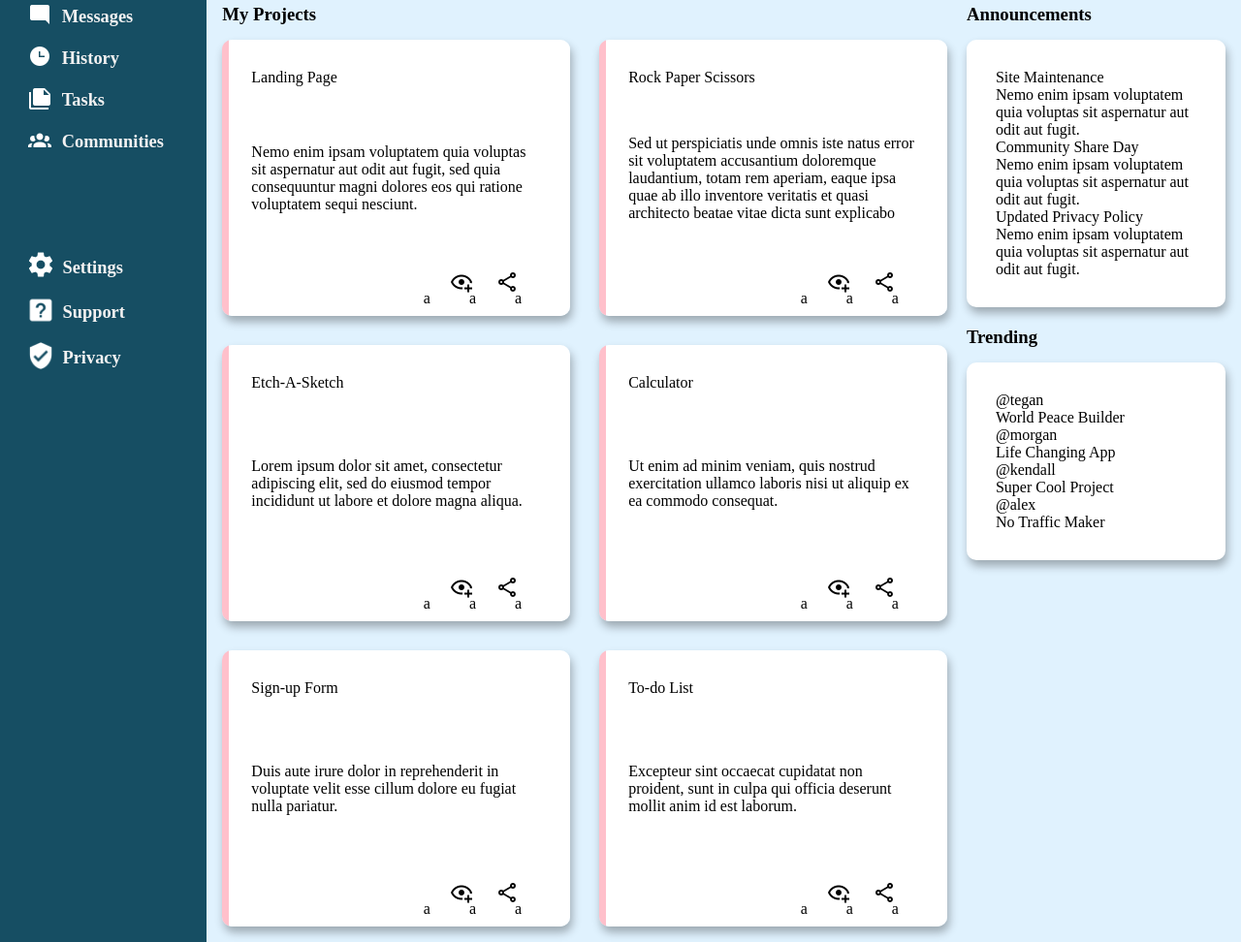
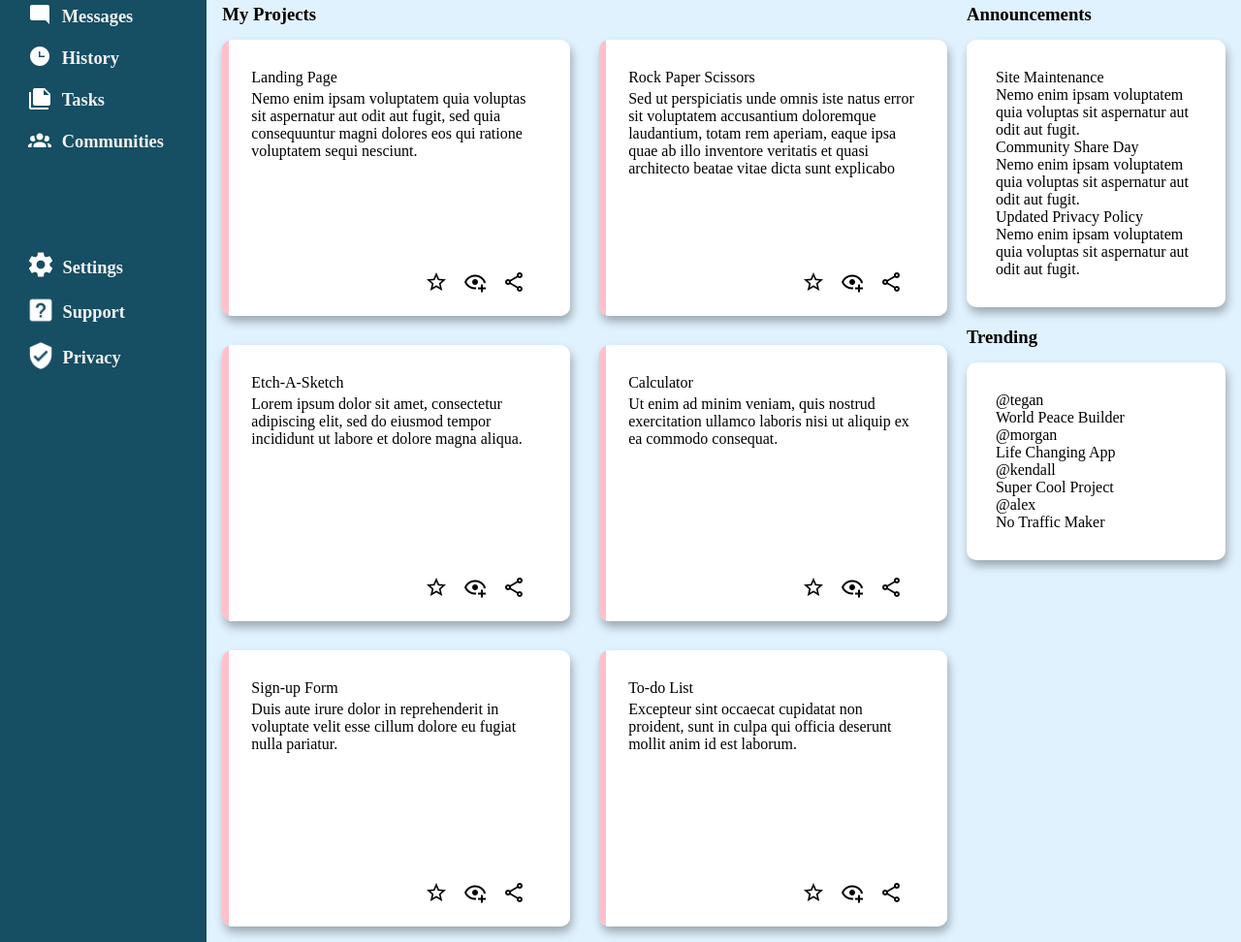
Before and after one commit to Brundex/06-odin-admin-dashboard, a plain HTML site: page index.html in a window 1280 px wide. Shown: the part 209-1181 px from the top of the page at 97% size. Drawn offline with Linux system fonts and the light colour scheme.

Commit message:
add star empy/filled

```diff
--- a/index.html
+++ b/index.html
@@ -15,7 +15,7 @@
         <div class="nav">
             <div class="topnav">
                 <!-- GIVE THIS A FIXED SIZE AND BORDER-RADIUS. APPLY THE SAME STYLING AS THE SIDEBAR ICONS ALSO -->
-                <input class="searchbar">a</input>
+                <input class="searchbar"></input>
                 <div class="nav-right-icons">
                     <!-- TESTING. CHECK THIS LATER TO SEE IF I SHOULD MAKE AN IMG TAG INSTEAD -->
                     <div class="notifications"></div>
@@ -58,91 +58,106 @@
                 <h3>My Projects</h3>
                 <div class="cards">
                     <div class="card">
+                        <div class="text">
                             <div class="title">
                                 Landing Page
                             </div>
-                        <div class="text">
+                            <div class="description">
                                 Nemo enim ipsam voluptatem quia voluptas sit aspernatur aut odit aut fugit, sed quia
                                 consequuntur magni dolores eos qui ratione voluptatem sequi nesciunt.
                             </div>
+                        </div>
                         <div class="icons">
-                            <div class="add-favorite">a</div>
-                            <div class="project-preview">a</div>
-                            <div class="share">a</div>
+                            <div class="add-favorite"></div>
+                            <div class="project-preview"></div>
+                            <div class="share"></div>
                         </div>
                     </div>
                     <div class="card">
+                        <div class="text">
                             <div class="title">
                                 Rock Paper Scissors
                             </div>
-                        <div class="text">
+                            <div class="description">
                                 Sed ut perspiciatis unde omnis iste natus error sit voluptatem accusantium doloremque
                                 laudantium, totam rem aperiam, eaque ipsa quae ab illo inventore veritatis et quasi
                                 architecto
                                 beatae vitae dicta sunt explicabo
                             </div>
+                        </div>
                         <div class="icons">
-                            <div class="add-favorite">a</div>
-                            <div class="project-preview">a</div>
-                            <div class="share">a</div>
+                            <div class="add-favorite"></div>
+                            <div class="project-preview"></div>
+                            <div class="share"></div>
                         </div>
                     </div>
                     <div class="card">
+                        <div class="text">
                             <div class="title">
                                 Etch-A-Sketch
                             </div>
-                        <div class="text">
-                            Lorem ipsum dolor sit amet, consectetur adipiscing elit, sed do eiusmod tempor incididunt ut
+                            <div class="description">
+                                Lorem ipsum dolor sit amet, consectetur adipiscing elit, sed do eiusmod tempor
+                                incididunt ut
                                 labore et dolore magna aliqua.
                             </div>
+                        </div>
                         <div class="icons">
-                            <div class="add-favorite">a</div>
-                            <div class="project-preview">a</div>
-                            <div class="share">a</div>
+                            <div class="add-favorite"></div>
+                            <div class="project-preview"></div>
+                            <div class="share"></div>
                         </div>
                     </div>
                     <div class="card">
+                        <div class="text">
                             <div class="title">
                                 Calculator
                             </div>
-                        <div class="text">
+                            <div class="description">
                                 Ut enim ad minim veniam, quis nostrud exercitation ullamco laboris nisi ut aliquip ex ea
                                 commodo
                                 consequat.
                             </div>
+                        </div>
                         <div class="icons">
-                            <div class="add-favorite">a</div>
-                            <div class="project-preview">a</div>
-                            <div class="share">a</div>
+                            <div class="add-favorite"></div>
+                            <div class="project-preview"></div>
+                            <div class="share"></div>
                         </div>
                     </div>
                     <div class="card">
+                        <div class="text">
                             <div class="title">
                                 Sign-up Form
                             </div>
-                        <div class="text">
-                            Duis aute irure dolor in reprehenderit in voluptate velit esse cillum dolore eu fugiat nulla
+                            <div class="description">
+                                Duis aute irure dolor in reprehenderit in voluptate velit esse cillum dolore eu fugiat
+                                nulla
                                 pariatur.
                             </div>
+                        </div>
                         <div class="icons">
-                            <div class="add-favorite">a</div>
-                            <div class="project-preview">a</div>
-                            <div class="share">a</div>
+                            <div class="add-favorite"></div>
+                            <div class="project-preview"></div>
+                            <div class="share"></div>
                         </div>
                     </div>
                     <div class="card">
+                        <div class="text">
                             <div class="title">
                                 To-do List
                             </div>
-                        <div class="text">
-                            Excepteur sint occaecat cupidatat non proident, sunt in culpa qui officia deserunt mollit
+                            <div class="description">
+                                Excepteur sint occaecat cupidatat non proident, sunt in culpa qui officia deserunt
+                                mollit
                                 anim
                                 id est laborum.
                             </div>
+                        </div>
                         <div class="icons">
-                            <div class="add-favorite">a</div>
-                            <div class="project-preview">a</div>
-                            <div class="share">a</div>
+                            <div class="add-favorite"></div>
+                            <div class="project-preview"></div>
+                            <div class="share"></div>
                         </div>
                     </div>
                 </div>
```
Also changed, not shown: icons/star-outline.png (added), icons/star.png (added). Lines whose indentation alone changed are shown as unchanged.
